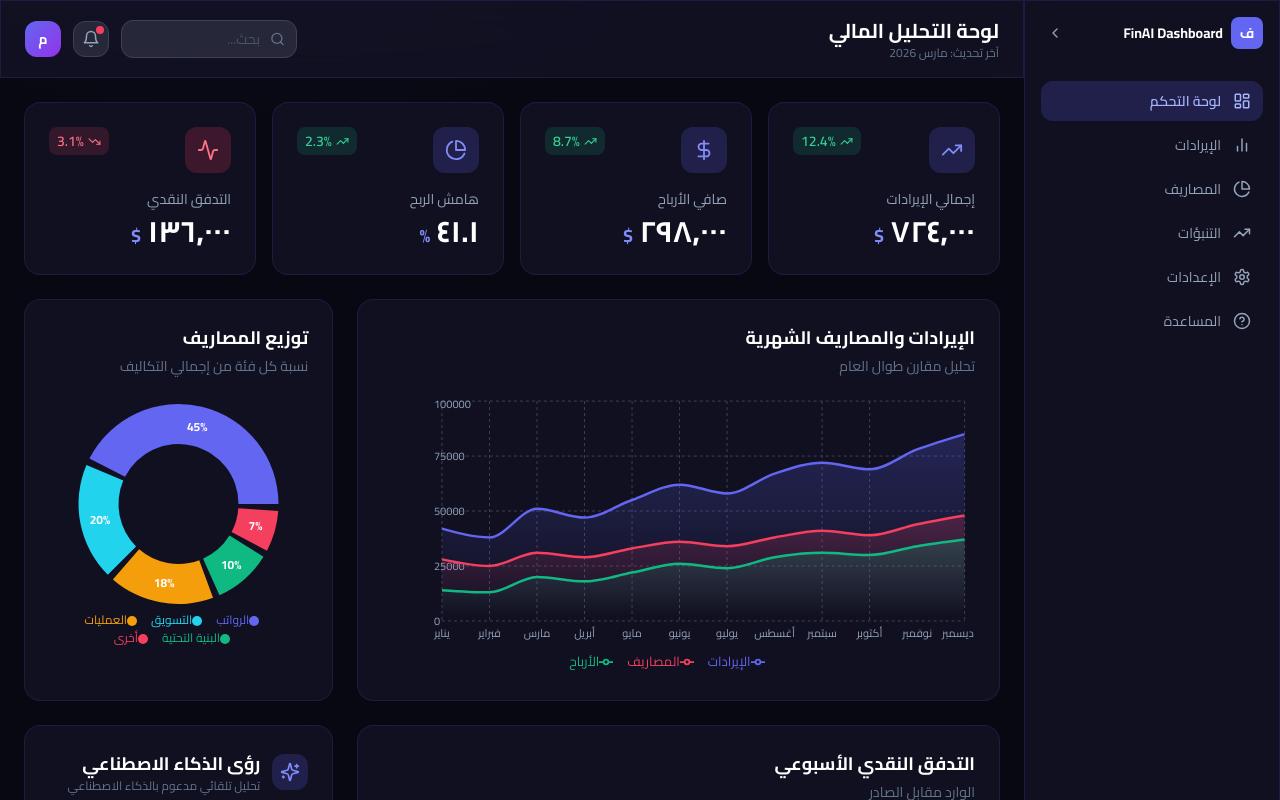
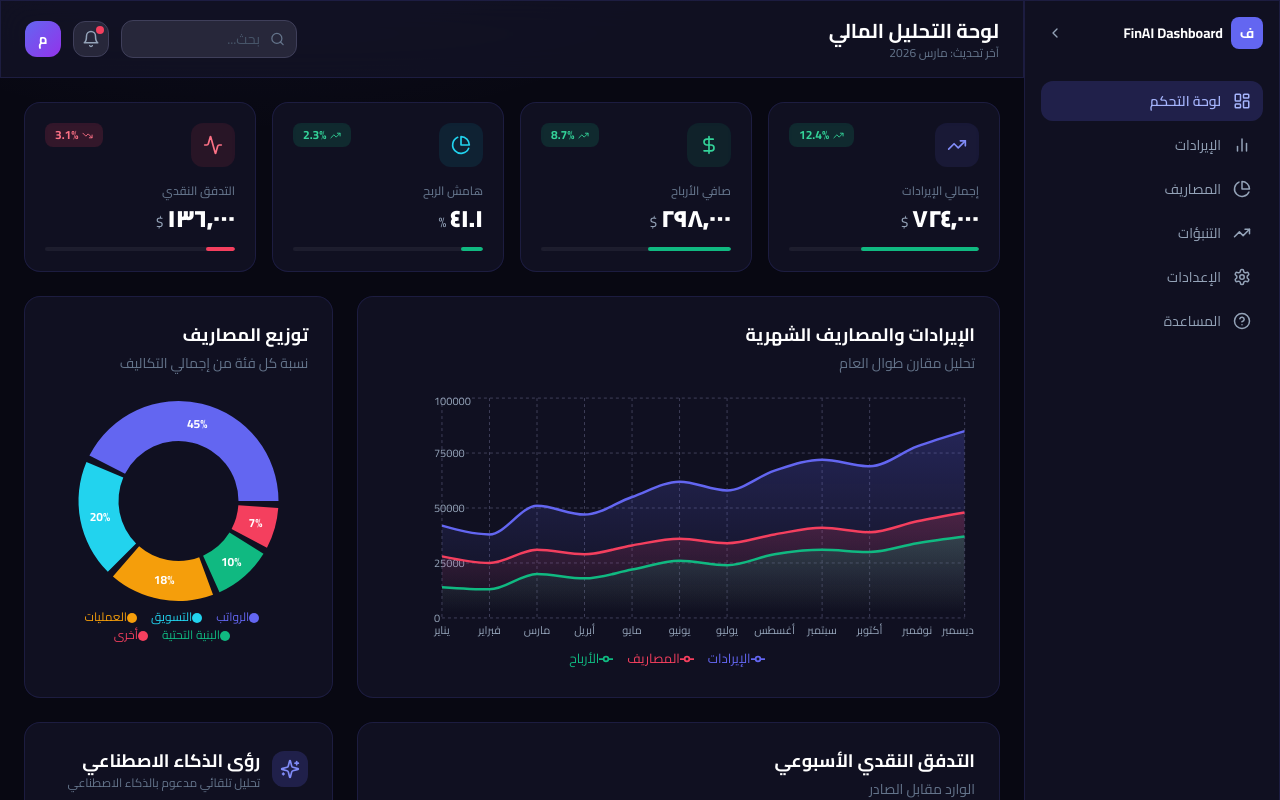
Before and after one commit to almubarmaj23-hub/financial-dashboard-ai, a Next.js app: page /financial-dashboard-ai/ in a window 1280 px wide. Shown: the top 800 px of the page. Built offline with nearby package versions, Linux system fonts and the light colour scheme.

Commit message:
🃏 Enhanced KpiCard with color variants & progress bar

```diff
--- a/src/components/KpiCard.tsx
+++ b/src/components/KpiCard.tsx
@@ -1,43 +1,52 @@
 'use client'
 import { TrendingUp, TrendingDown, DollarSign, PieChart, Activity } from 'lucide-react'
 
-const icons: Record<string, React.ElementType> = {
-  TrendingUp, DollarSign, PieChart, Activity
+const icons: Record<string, React.ElementType> = { TrendingUp, DollarSign, PieChart, Activity }
+const colors: Record<string, { ring: string; bg: string; icon: string; glow: string }> = {
+  indigo:  { ring: 'border-indigo-500/30',  bg: 'bg-indigo-500/10',  icon: 'text-indigo-400',  glow: 'hover:shadow-indigo-500/20'  },
+  emerald: { ring: 'border-emerald-500/30', bg: 'bg-emerald-500/10', icon: 'text-emerald-400', glow: 'hover:shadow-emerald-500/20' },
+  cyan:    { ring: 'border-cyan-500/30',    bg: 'bg-cyan-500/10',    icon: 'text-cyan-400',    glow: 'hover:shadow-cyan-500/20'    },
+  rose:    { ring: 'border-rose-500/30',    bg: 'bg-rose-500/10',    icon: 'text-rose-400',    glow: 'hover:shadow-rose-500/20'    },
 }
 
 interface KpiCardProps {
-  label: string
-  value: string
-  unit: string
-  change: number
-  icon: string
-  delay?: number
+  label: string; value: string; unit: string
+  change: number; icon: string; color: string; delay?: number
 }
 
-export default function KpiCard({ label, value, unit, change, icon, delay = 0 }: KpiCardProps) {
+export default function KpiCard({ label, value, unit, change, icon, color, delay = 0 }: KpiCardProps) {
   const Icon = icons[icon] ?? TrendingUp
-  const isPositive = change >= 0
+  const c = colors[color] ?? colors.indigo
+  const isPos = change >= 0
 
   return (
     <div
-      className="glass rounded-2xl p-6 fade-in-up hover:glow transition-all duration-300 hover:scale-105 cursor-pointer"
+      className={`glass card-hover rounded-2xl p-5 fade-up border ${c.ring} hover:shadow-lg ${c.glow} cursor-pointer group`}
       style={{ animationDelay: `${delay}ms` }}
     >
       <div className="flex items-start justify-between mb-4">
-        <div className={`p-3 rounded-xl ${isPositive ? 'bg-indigo-500/20' : 'bg-rose-500/20'}`}>
-          <Icon size={22} className={isPositive ? 'text-indigo-400' : 'text-rose-400'} />
+        <div className={`p-3 rounded-xl ${c.bg} group-hover:scale-110 transition-transform`}>
+          <Icon size={20} className={c.icon} />
         </div>
-        <span className={`flex items-center gap-1 text-sm font-semibold px-2 py-1 rounded-lg ${
-          isPositive ? 'bg-emerald-500/15 text-emerald-400' : 'bg-rose-500/15 text-rose-400'
+        <span className={`flex items-center gap-1 text-xs font-bold px-2.5 py-1 rounded-lg ${
+          isPos ? 'bg-emerald-500/15 text-emerald-400' : 'bg-rose-500/15 text-rose-400'
         }`}>
-          {isPositive ? <TrendingUp size={13} /> : <TrendingDown size={13} />}
+          {isPos ? <TrendingUp size={11}/> : <TrendingDown size={11}/>}
           {Math.abs(change)}%
         </span>
       </div>
-      <p className="text-slate-400 text-sm mb-1">{label}</p>
-      <p className="text-3xl font-bold text-white">
-        {value} <span className="text-lg text-indigo-400">{unit}</span>
+
+      <p className="text-slate-500 text-xs mb-1 font-medium">{label}</p>
+      <p className="text-2xl font-black text-white tracking-tight">
+        {value}<span className="text-sm text-slate-400 font-medium mr-1">{unit}</span>
       </p>
+
+      <div className="mt-3 progress-bar">
+        <div
+          className="progress-fill"
+          style={{ width: `${Math.min(Math.abs(change) * 5, 100)}%`, background: isPos ? '#10b981' : '#f43f5e' }}
+        />
+      </div>
     </div>
   )
 }
```
